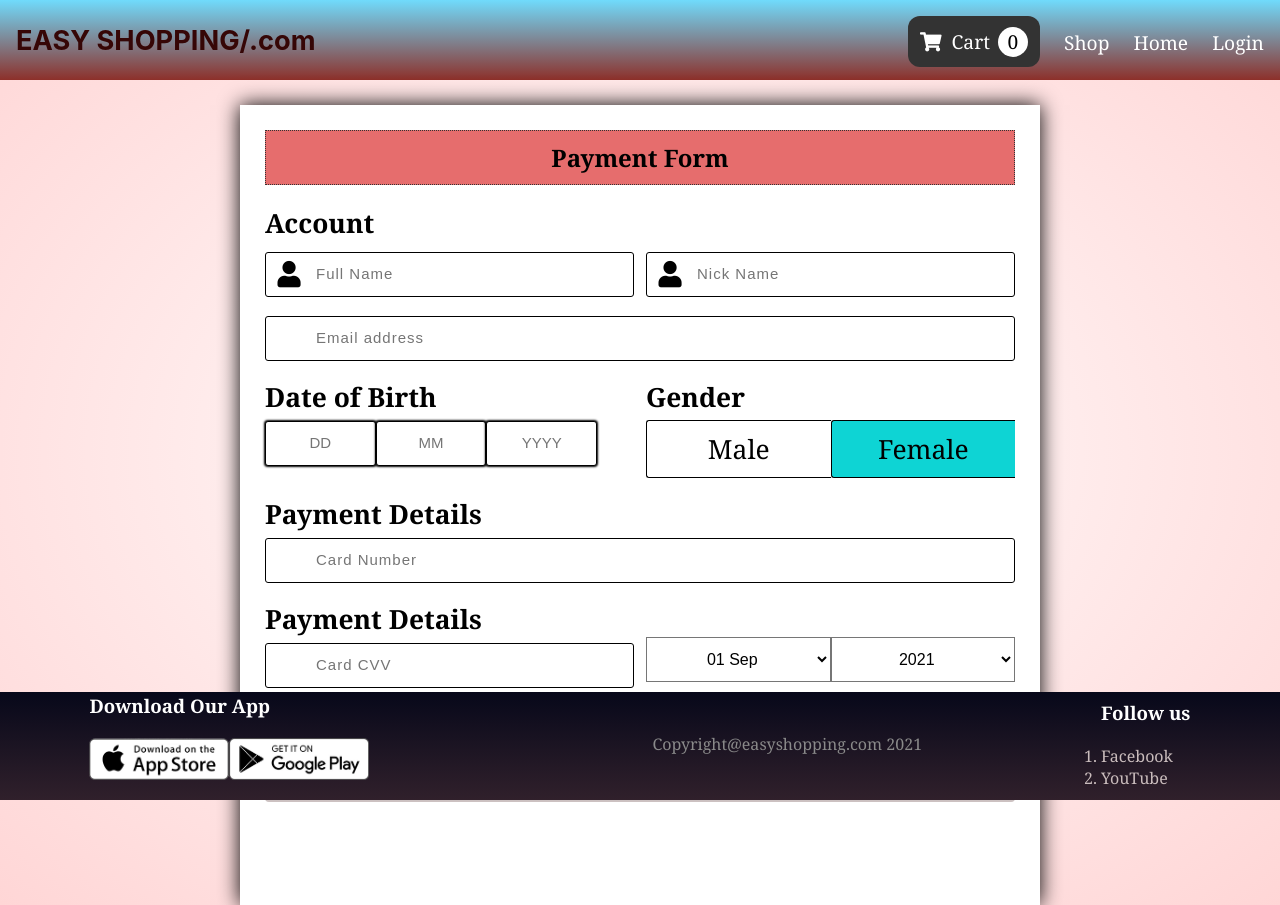
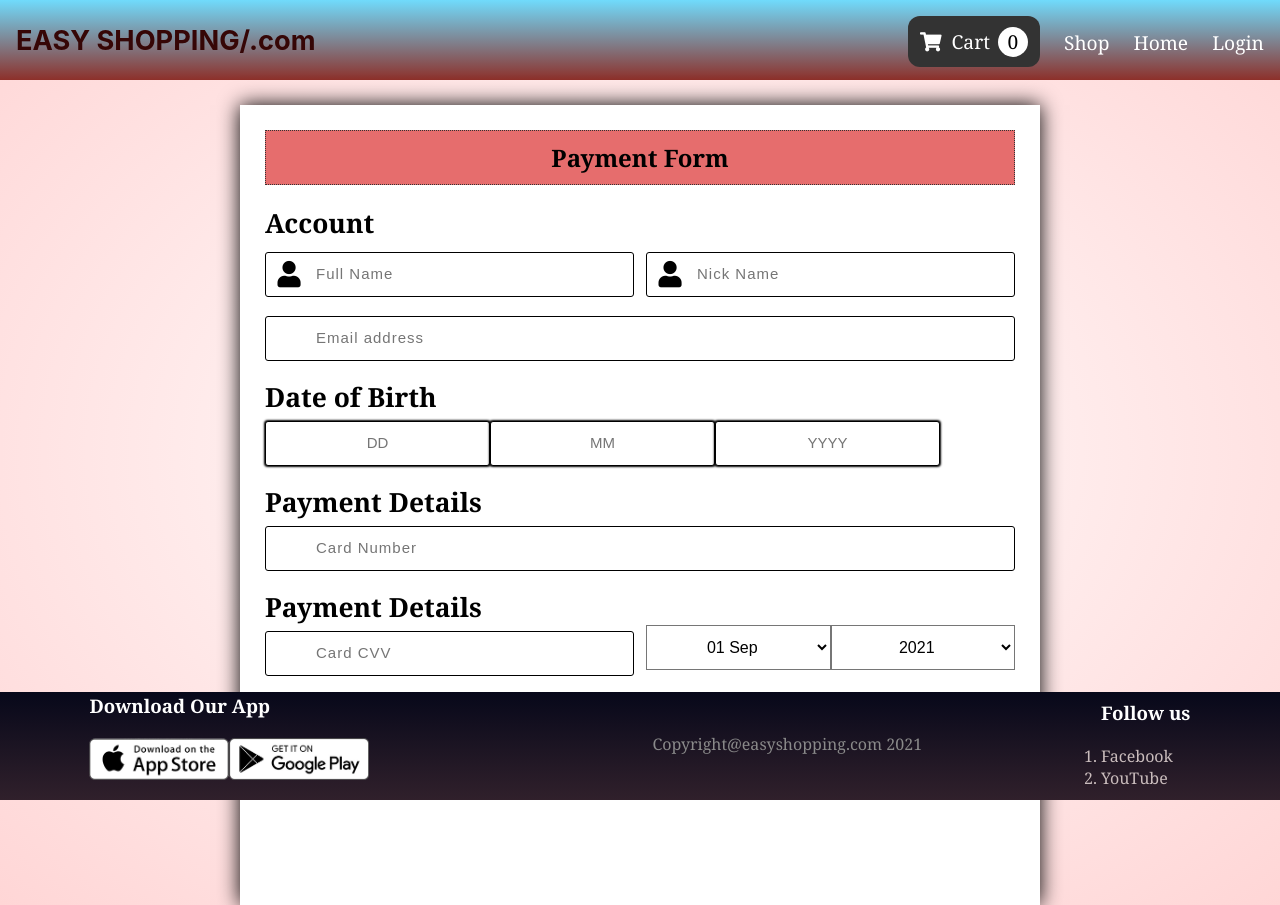
Before and after one commit to sishirbhattarai/solo-project3, a React (Create React App) app in the folder clients/: page /payment in a window 1280 px wide. Built offline with nearby package versions, Linux system fonts and the light colour scheme; a web font is replaced by a local one.

Commit message:
deploying

```diff
--- a/clients/src/screens/PaymentScreen.js
+++ b/clients/src/screens/PaymentScreen.js
@@ -42,15 +42,6 @@ function Payment() {
                 <input type="text"
         placeholder="YYYY"
         className="DOB"/>
-      </div>
-      <div className="input-box">
-        <h4>Gender</h4>
-                <input type="radio" id="b1"
-       name="gender"  checked className="radio"/>
-                <label for="b1">Male</label>
-                <input type="radio" id="b2"
-       name="gender"  checked className="radio"/>
-                <label for="b2">Female</label>
       </div>
     </div>
     <div className="input-group">
```
Also changed, not shown: 1 other file (tests, documents, lock files or other folders).
